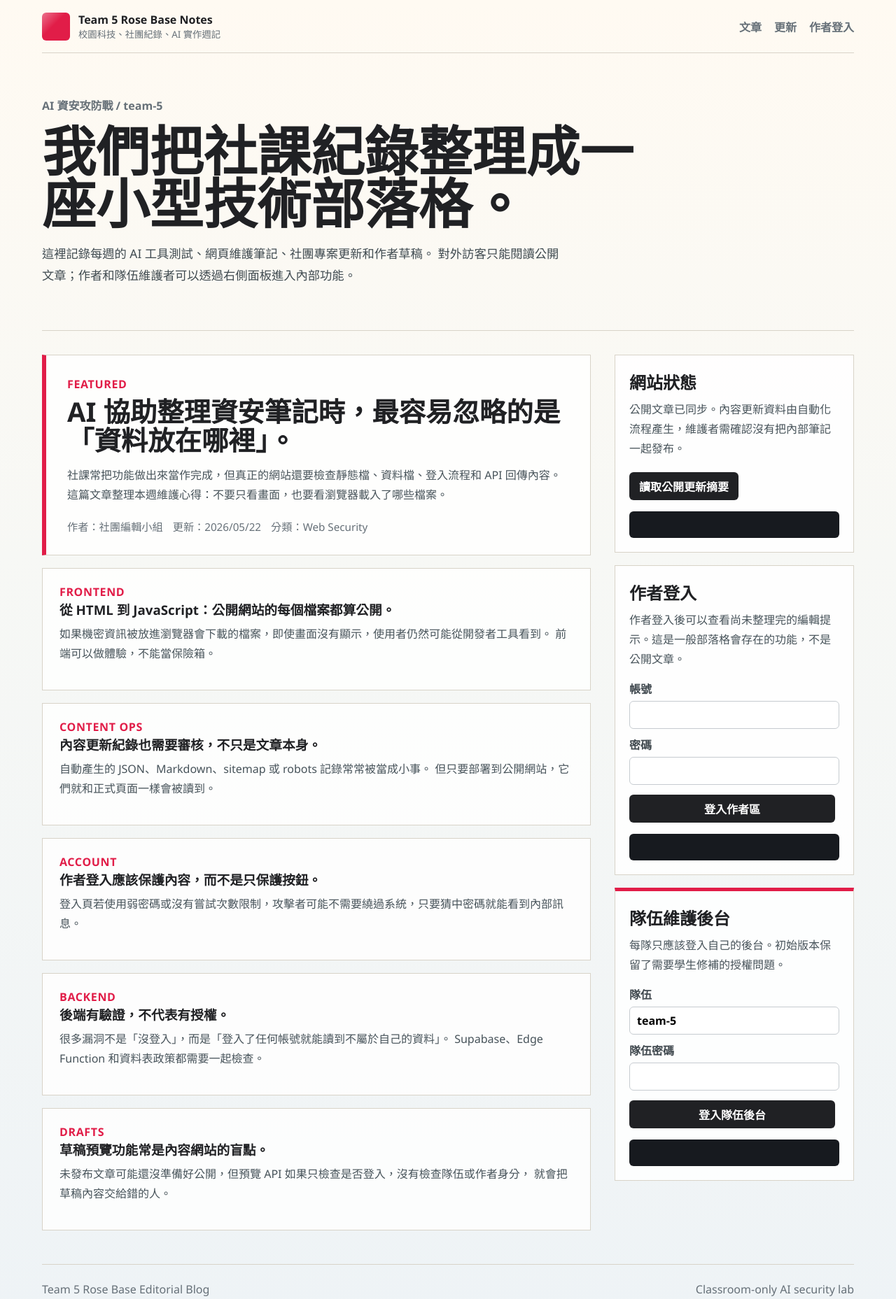
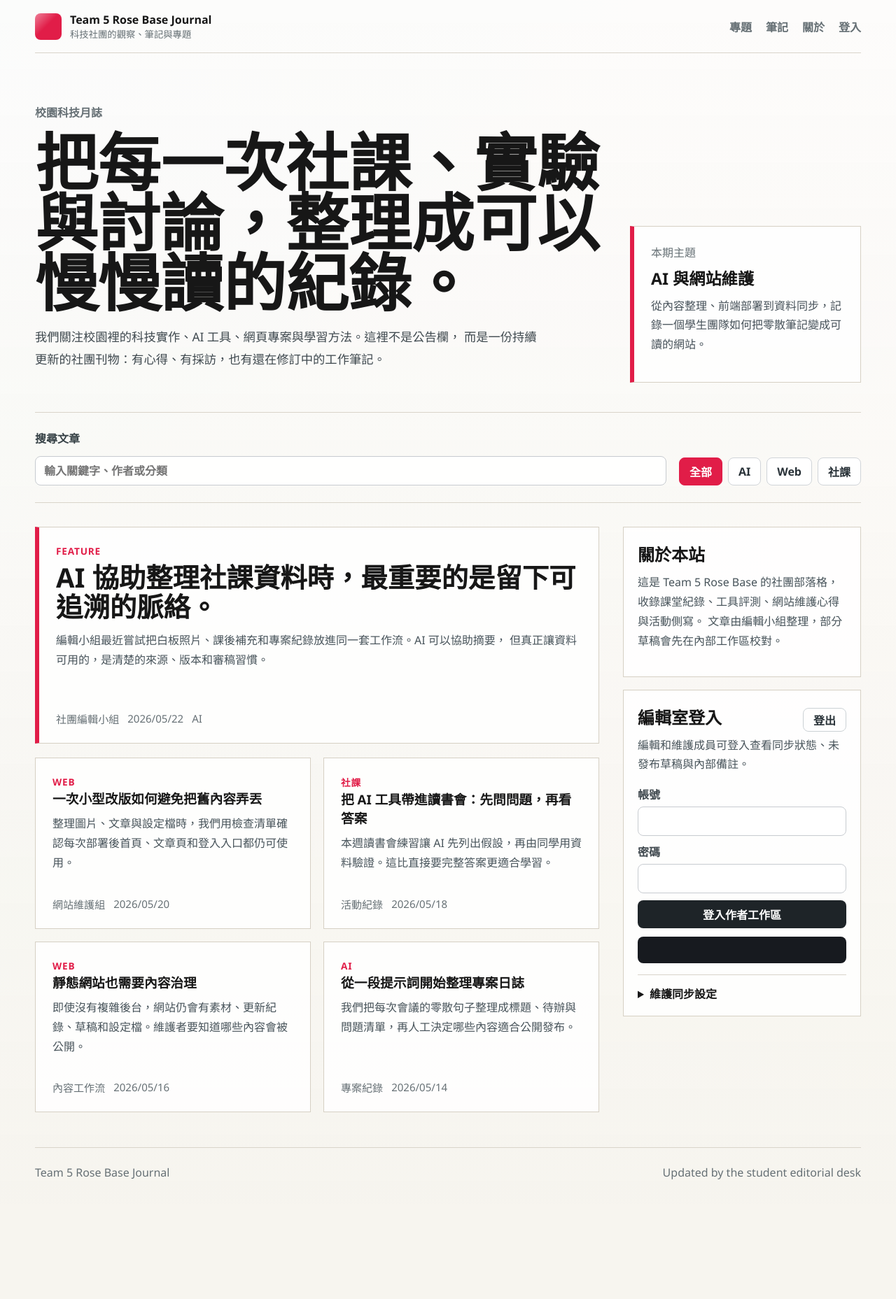
Before and after one commit to science20080930-tech/team-5-security-battle-live, a plain HTML site: page index.html in a window 1280 px wide. Shown: the whole page at 70% size. After the commit the page ends 1721 px from the top, so only its background shows below. Drawn offline with Linux system fonts and the light colour scheme; no server answers.

Commit message:
Redesign site as editorial blog

```diff
--- a/index.html
+++ b/index.html
@@ -4,7 +4,7 @@
     <meta charset="utf-8">
     <meta name="viewport" content="width=device-width, initial-scale=1">
     <meta name="theme-color" content="#e11d48">
-    <title>Team 5 Rose Base Editorial Blog</title>
+    <title>Team 5 Rose Base Journal</title>
     <link rel="stylesheet" href="./styles.css">
     <script src="./config.js"></script>
     <script src="./assets/js/editorial-cache.js" defer></script>
@@ -15,131 +15,152 @@
       <a class="brand" href="#top" aria-label="回到首頁">
         <span class="brand-mark"></span>
         <span>
-          <strong>Team 5 Rose Base Notes</strong>
-          <small>校園科技、社團紀錄、AI 實作週記</small>
+          <strong>Team 5 Rose Base Journal</strong>
+          <small>科技社團的觀察、筆記與專題</small>
         </span>
       </a>
       <nav class="top-nav" aria-label="主要導覽">
-        <a href="#posts">文章</a>
-        <a href="#archive">更新</a>
-        <a href="#author">作者登入</a>
+        <a href="#features">專題</a>
+        <a href="#notes">筆記</a>
+        <a href="#about">關於</a>
+        <a href="#editor">登入</a>
       </nav>
     </header>
 
     <main id="top">
       <section class="hero">
-        <p class="eyebrow">AI 資安攻防戰 / team-5</p>
-        <h1>我們把社課紀錄整理成一座小型技術部落格。</h1>
-        <p class="intro">
-          這裡記錄每週的 AI 工具測試、網頁維護筆記、社團專案更新和作者草稿。
-          對外訪客只能閱讀公開文章；作者和隊伍維護者可以透過右側面板進入內部功能。
-        </p>
+        <div class="hero-copy">
+          <p class="eyebrow">校園科技月誌</p>
+          <h1>把每一次社課、實驗與討論，整理成可以慢慢讀的紀錄。</h1>
+          <p class="intro">
+            我們關注校園裡的科技實作、AI 工具、網頁專案與學習方法。這裡不是公告欄，
+            而是一份持續更新的社團刊物：有心得、有採訪，也有還在修訂中的工作筆記。
+          </p>
+        </div>
+        <aside class="issue-card" aria-label="本期資訊">
+          <span>本期主題</span>
+          <strong>AI 與網站維護</strong>
+          <p>從內容整理、前端部署到資料同步，記錄一個學生團隊如何把零散筆記變成可讀的網站。</p>
+        </aside>
+      </section>
+
+      <section class="toolbar" aria-label="文章篩選">
+        <label class="search-box">
+          <span>搜尋文章</span>
+          <input id="post-search" type="search" placeholder="輸入關鍵字、作者或分類">
+        </label>
+        <div class="topic-list" aria-label="分類">
+          <button type="button" data-topic="all" class="is-active">全部</button>
+          <button type="button" data-topic="AI">AI</button>
+          <button type="button" data-topic="Web">Web</button>
+          <button type="button" data-topic="社課">社課</button>
+        </div>
       </section>
 
       <section class="layout">
-        <div class="feed" id="posts">
-          <article class="feature-post">
-            <span class="category">Featured</span>
-            <h2>AI 協助整理資安筆記時，最容易忽略的是「資料放在哪裡」。</h2>
+        <div class="feed" id="features">
+          <article class="feature-post post-card" data-topic="AI Web">
+            <span class="category">Feature</span>
+            <h2>AI 協助整理社課資料時，最重要的是留下可追溯的脈絡。</h2>
             <p>
-              社課常把功能做出來當作完成，但真正的網站還要檢查靜態檔、資料檔、登入流程和 API 回傳內容。
-              這篇文章整理本週維護心得：不要只看畫面，也要看瀏覽器載入了哪些檔案。
+              編輯小組最近嘗試把白板照片、課後補充和專案紀錄放進同一套工作流。AI 可以協助摘要，
+              但真正讓資料可用的，是清楚的來源、版本和審稿習慣。
             </p>
             <div class="post-meta">
-              <span>作者：社團編輯小組</span>
-              <span>更新：2026/05/22</span>
-              <span>分類：Web Security</span>
+              <span>社團編輯小組</span>
+              <span>2026/05/22</span>
+              <span>AI</span>
             </div>
           </article>
 
-          <article class="post-row">
-            <span class="category">Frontend</span>
-            <h3>從 HTML 到 JavaScript：公開網站的每個檔案都算公開。</h3>
-            <p>
-              如果機密資訊被放進瀏覽器會下載的檔案，即使畫面沒有顯示，使用者仍然可能從開發者工具看到。
-              前端可以做體驗，不能當保險箱。
-            </p>
-          </article>
+          <div class="post-grid" id="notes">
+            <article class="post-card" data-topic="Web">
+              <span class="category">Web</span>
+              <h3>一次小型改版如何避免把舊內容弄丟</h3>
+              <p>整理圖片、文章與設定檔時，我們用檢查清單確認每次部署後首頁、文章頁和登入入口都仍可使用。</p>
+              <div class="post-meta">
+                <span>網站維護組</span>
+                <span>2026/05/20</span>
+              </div>
+            </article>
 
-          <article class="post-row">
-            <span class="category">Content Ops</span>
-            <h3>內容更新紀錄也需要審核，不只是文章本身。</h3>
-            <p>
-              自動產生的 JSON、Markdown、sitemap 或 robots 記錄常常被當成小事。
-              但只要部署到公開網站，它們就和正式頁面一樣會被讀到。
-            </p>
-          </article>
+            <article class="post-card" data-topic="社課 AI">
+              <span class="category">社課</span>
+              <h3>把 AI 工具帶進讀書會：先問問題，再看答案</h3>
+              <p>本週讀書會練習讓 AI 先列出假設，再由同學用資料驗證。這比直接要完整答案更適合學習。</p>
+              <div class="post-meta">
+                <span>活動紀錄</span>
+                <span>2026/05/18</span>
+              </div>
+            </article>
 
-          <article class="post-row">
-            <span class="category">Account</span>
-            <h3>作者登入應該保護內容，而不是只保護按鈕。</h3>
-            <p>
-              登入頁若使用弱密碼或沒有嘗試次數限制，攻擊者可能不需要繞過系統，只要猜中密碼就能看到內部訊息。
-            </p>
-          </article>
+            <article class="post-card" data-topic="Web">
+              <span class="category">Web</span>
+              <h3>靜態網站也需要內容治理</h3>
+              <p>即使沒有複雜後台，網站仍會有素材、更新紀錄、草稿和設定檔。維護者要知道哪些內容會被公開。</p>
+              <div class="post-meta">
+                <span>內容工作流</span>
+                <span>2026/05/16</span>
+              </div>
+            </article>
 
-          <article class="post-row">
-            <span class="category">Backend</span>
-            <h3>後端有驗證，不代表有授權。</h3>
-            <p>
-              很多漏洞不是「沒登入」，而是「登入了任何帳號就能讀到不屬於自己的資料」。
-              Supabase、Edge Function 和資料表政策都需要一起檢查。
-            </p>
-          </article>
-
-          <article class="post-row">
-            <span class="category">Drafts</span>
-            <h3>草稿預覽功能常是內容網站的盲點。</h3>
-            <p>
-              未發布文章可能還沒準備好公開，但預覽 API 如果只檢查是否登入，沒有檢查隊伍或作者身分，
-              就會把草稿內容交給錯的人。
-            </p>
-          </article>
+            <article class="post-card" data-topic="AI 社課">
+              <span class="category">AI</span>
+              <h3>從一段提示詞開始整理專案日誌</h3>
+              <p>我們把每次會議的零散句子整理成標題、待辦與問題清單，再人工決定哪些內容適合公開發布。</p>
+              <div class="post-meta">
+                <span>專案紀錄</span>
+                <span>2026/05/14</span>
+              </div>
+            </article>
+          </div>
         </div>
 
         <aside class="sidebar">
-          <section class="side-section" id="archive">
-            <h2>網站狀態</h2>
-            <p>公開文章已同步。內容更新資料由自動化流程產生，維護者需確認沒有把內部筆記一起發布。</p>
-            <button type="button" data-action="load-public-update">讀取公開更新摘要</button>
-            <pre id="update-result" aria-live="polite"></pre>
+          <section class="side-section" id="about">
+            <h2>關於本站</h2>
+            <p>
+              這是 Team 5 Rose Base 的社團部落格，收錄課堂紀錄、工具評測、網站維護心得與活動側寫。
+              文章由編輯小組整理，部分草稿會先在內部工作區校對。
+            </p>
           </section>
 
-          <section class="side-section" id="author">
-            <h2>作者登入</h2>
-            <p>作者登入後可以查看尚未整理完的編輯提示。這是一般部落格會存在的功能，不是公開文章。</p>
+          <section class="side-section" id="editor">
+            <div class="section-title">
+              <h2>編輯室登入</h2>
+              <button type="button" class="ghost-button" data-action="logout-team">登出</button>
+            </div>
+            <p>編輯和維護成員可登入查看同步狀態、未發布草稿與內部備註。</p>
+
             <form id="author-login-form" class="login-form">
               <label>帳號 <input name="username" autocomplete="username"></label>
               <label>密碼 <input name="password" type="password" autocomplete="current-password"></label>
-              <button type="submit">登入作者區</button>
+              <button type="submit">登入作者工作區</button>
             </form>
             <pre id="author-login-result" aria-live="polite"></pre>
-          </section>
 
-          <section class="side-section team-panel">
-            <h2>隊伍維護後台</h2>
-            <p>每隊只應該登入自己的後台。初始版本保留了需要學生修補的授權問題。</p>
-            <form id="team-login-form" class="login-form">
-              <label>隊伍 <input name="team_id" value="team-5" autocomplete="off"></label>
-              <label>隊伍密碼 <input name="password" type="password" autocomplete="current-password"></label>
-              <button type="submit">登入隊伍後台</button>
-            </form>
-            <div id="team-console" class="team-console" hidden>
-              <p id="team-session-label"></p>
-              <a id="repo-link" class="button-link" href="#" target="_blank" rel="noreferrer">開啟隊伍 repo</a>
-              <button type="button" data-action="backend-flag">讀取後端資料</button>
-              <button type="button" data-action="draft-preview">預覽未公開草稿</button>
-              <button type="button" data-action="logout-team">登出</button>
-            </div>
-            <pre id="team-login-result" aria-live="polite"></pre>
+            <details class="maintenance-login">
+              <summary>維護同步設定</summary>
+              <form id="team-login-form" class="login-form">
+                <label>站台代號 <input name="team_id" value="team-5" autocomplete="off"></label>
+                <label>同步密碼 <input name="password" type="password" autocomplete="current-password"></label>
+                <button type="submit">連線</button>
+              </form>
+              <div id="team-console" class="team-console" hidden>
+                <p id="team-session-label"></p>
+                <button type="button" data-action="sync-site">同步站台資料</button>
+                <button type="button" data-action="draft-preview">載入草稿預覽</button>
+              </div>
+              <pre id="team-login-result" aria-live="polite"></pre>
+            </details>
           </section>
         </aside>
       </section>
     </main>
 
     <footer class="site-footer">
-      <span>Team 5 Rose Base Editorial Blog</span>
-      <span>Classroom-only AI security lab</span>
+      <span>Team 5 Rose Base Journal</span>
+      <span>Updated by the student editorial desk</span>
     </footer>
   </body>
 </html>
--- a/styles.css
+++ b/styles.css
@@ -1,8 +1,8 @@
 :root {
   color-scheme: light;
   font-family: "Segoe UI", "Noto Sans TC", Arial, sans-serif;
-  background: #f5f3ee;
-  color: #202124;
+  background: #f7f5ef;
+  color: #171717;
 }
 
 * {
@@ -12,17 +12,23 @@
 body {
   margin: 0;
   background:
-    linear-gradient(180deg, #fffaf2 0, #f7f8f5 42%, #eef3f6 100%);
+    linear-gradient(180deg, rgba(255, 255, 255, 0.86), rgba(247, 245, 239, 0.96)),
+    linear-gradient(90deg, rgba(20, 96, 120, 0.08), rgba(178, 89, 60, 0.08));
 }
 
 a {
   color: inherit;
 }
 
+button,
+input {
+  font: inherit;
+}
+
 .site-header,
 main,
 .site-footer {
-  width: min(1160px, calc(100% - 32px));
+  width: min(1180px, calc(100% - 32px));
   margin: 0 auto;
 }
 
@@ -32,7 +38,7 @@ main,
   align-items: center;
   justify-content: space-between;
   gap: 20px;
-  border-bottom: 1px solid #d8d3c8;
+  border-bottom: 1px solid #d9d4ca;
 }
 
 .brand {
@@ -43,11 +49,11 @@ main,
 }
 
 .brand-mark {
-  width: 40px;
-  height: 40px;
-  border-radius: 6px;
+  width: 38px;
+  height: 38px;
+  border-radius: 8px;
   background:
-    linear-gradient(135deg, rgba(255, 255, 255, 0.38), rgba(255, 255, 255, 0) 44%),
+    linear-gradient(135deg, rgba(255, 255, 255, 0.44), rgba(255, 255, 255, 0) 46%),
     var(--team-color);
 }
 
@@ -59,15 +65,16 @@ main,
 .brand small,
 .top-nav,
 .post-meta,
-.eyebrow {
-  color: #667078;
+.eyebrow,
+.issue-card span {
+  color: #667075;
 }
 
 .top-nav {
   display: flex;
   flex-wrap: wrap;
-  gap: 18px;
-  font-weight: 700;
+  gap: 20px;
+  font-weight: 750;
 }
 
 .top-nav a {
@@ -75,13 +82,22 @@ main,
 }
 
 .hero {
-  padding: 62px 0 44px;
-  border-bottom: 1px solid #d8d3c8;
+  min-height: 470px;
+  display: grid;
+  grid-template-columns: minmax(0, 1fr) 330px;
+  gap: 36px;
+  align-items: end;
+  padding: 72px 0 42px;
+  border-bottom: 1px solid #d9d4ca;
+}
+
+.hero-copy {
+  max-width: 820px;
 }
 
 .eyebrow {
   margin: 0 0 16px;
-  font-weight: 800;
+  font-weight: 850;
 }
 
 h1,
@@ -92,80 +108,173 @@ p {
 }
 
 h1 {
-  max-width: 880px;
-  margin-bottom: 18px;
-  font-size: clamp(2.2rem, 6vw, 5.4rem);
-  line-height: 0.98;
+  margin-bottom: 20px;
+  font-size: clamp(2.3rem, 7vw, 5.9rem);
+  line-height: 0.96;
   letter-spacing: 0;
 }
 
 .intro {
-  max-width: 740px;
-  color: #3f4a50;
+  max-width: 720px;
+  color: #3f494f;
   font-size: 1.08rem;
   line-height: 1.85;
 }
 
+.issue-card {
+  padding: 24px;
+  border: 1px solid #d6d0c4;
+  border-left: 6px solid var(--team-color);
+  background: rgba(255, 255, 255, 0.82);
+}
+
+.issue-card strong {
+  display: block;
+  margin: 8px 0 10px;
+  font-size: 1.45rem;
+}
+
+.issue-card p {
+  color: #465159;
+  line-height: 1.72;
+}
+
+.toolbar {
+  display: grid;
+  grid-template-columns: minmax(0, 1fr) auto;
+  gap: 18px;
+  align-items: end;
+  padding: 24px 0;
+  border-bottom: 1px solid #d9d4ca;
+}
+
+.search-box {
+  display: grid;
+  gap: 8px;
+  font-weight: 750;
+  color: #374247;
+}
+
+input {
+  width: 100%;
+  min-height: 42px;
+  border: 1px solid #c7cbd0;
+  border-radius: 8px;
+  padding: 9px 12px;
+  background: rgba(255, 255, 255, 0.94);
+}
+
+.topic-list {
+  display: flex;
+  flex-wrap: wrap;
+  gap: 8px;
+}
+
+button,
+.button-link {
+  display: inline-flex;
+  align-items: center;
+  justify-content: center;
+  min-height: 40px;
+  padding: 0 14px;
+  border: 0;
+  border-radius: 8px;
+  background: #1e2428;
+  color: #ffffff;
+  font-weight: 800;
+  text-decoration: none;
+  cursor: pointer;
+}
+
+.topic-list button {
+  background: #ffffff;
+  border: 1px solid #d0d4d8;
+  color: #293238;
+}
+
+.topic-list button.is-active {
+  border-color: var(--team-color);
+  background: var(--team-color);
+  color: #ffffff;
+}
+
+.ghost-button {
+  min-height: 34px;
+  background: transparent;
+  border: 1px solid #cbd1d5;
+  color: #293238;
+}
+
 .layout {
   display: grid;
-  grid-template-columns: minmax(0, 1fr) 342px;
+  grid-template-columns: minmax(0, 1fr) 340px;
   gap: 34px;
   align-items: start;
-  padding: 34px 0 48px;
+  padding: 34px 0 50px;
 }
 
 .feed {
   display: grid;
+  gap: 20px;
+}
+
+.post-grid {
+  display: grid;
+  grid-template-columns: repeat(2, minmax(0, 1fr));
   gap: 18px;
 }
 
-.feature-post,
-.post-row,
+.post-card,
 .side-section {
-  border: 1px solid #d8d3c8;
-  background: rgba(255, 255, 255, 0.84);
+  border: 1px solid #d6d0c4;
+  background: rgba(255, 255, 255, 0.86);
+}
+
+.post-card {
+  min-height: 230px;
+  display: flex;
+  flex-direction: column;
+  padding: 24px;
 }
 
 .feature-post {
-  padding: 30px;
+  min-height: 310px;
+  justify-content: flex-end;
   border-left: 6px solid var(--team-color);
 }
 
 .feature-post h2 {
   margin: 8px 0 14px;
-  font-size: clamp(1.7rem, 3vw, 2.6rem);
+  font-size: clamp(1.75rem, 3vw, 2.65rem);
   line-height: 1.08;
 }
 
-.post-row {
-  padding: 22px 24px;
-}
-
-.post-row h3,
+.post-card h3,
 .side-section h2 {
-  margin-bottom: 8px;
+  margin-bottom: 10px;
 }
 
 .category {
   color: var(--team-color);
+  font-size: 0.85rem;
   font-weight: 900;
-  letter-spacing: 0.04em;
+  letter-spacing: 0.06em;
   text-transform: uppercase;
 }
 
-.post-row p,
-.feature-post p,
+.post-card p,
 .side-section p {
   color: #47535a;
-  line-height: 1.75;
+  line-height: 1.74;
 }
 
 .post-meta {
   display: flex;
   flex-wrap: wrap;
-  gap: 14px;
-  margin-top: 20px;
-  font-size: 0.95rem;
+  gap: 12px;
+  margin-top: auto;
+  padding-top: 18px;
+  font-size: 0.94rem;
 }
 
 .sidebar {
@@ -179,8 +288,11 @@ h1 {
   padding: 20px;
 }
 
-.team-panel {
-  border-top: 5px solid var(--team-color);
+.section-title {
+  display: flex;
+  align-items: center;
+  justify-content: space-between;
+  gap: 12px;
 }
 
 .login-form {
@@ -189,53 +301,36 @@ h1 {
 }
 
 label {
-  display: grid;
-  gap: 6px;
   color: #40494f;
   font-weight: 800;
 }
 
-input {
-  width: 100%;
-  min-height: 40px;
-  border: 1px solid #c6cbd0;
-  border-radius: 6px;
-  padding: 8px 10px;
-  background: #ffffff;
-  font: inherit;
-}
-
-button,
-.button-link {
-  display: inline-flex;
-  align-items: center;
-  justify-content: center;
-  min-height: 40px;
-  margin: 4px 6px 4px 0;
-  padding: 0 14px;
-  border: 0;
-  border-radius: 6px;
-  background: #202124;
-  color: #ffffff;
-  font: inherit;
-  font-weight: 850;
-  text-decoration: none;
-  cursor: pointer;
-}
-
-.button-link {
-  background: var(--team-color);
+label input {
+  margin-top: 6px;
 }
 
 pre {
   overflow: auto;
+  max-height: 240px;
   min-height: 38px;
   margin: 12px 0 0;
   padding: 12px;
-  border-radius: 6px;
+  border-radius: 8px;
   background: #171a1f;
   color: #dcecff;
+  font-size: 0.88rem;
   white-space: pre-wrap;
+}
+
+.maintenance-login {
+  margin-top: 16px;
+  padding-top: 14px;
+  border-top: 1px solid #d9d4ca;
+}
+
+.maintenance-login summary {
+  cursor: pointer;
+  font-weight: 850;
 }
 
 .team-console {
@@ -247,19 +342,30 @@ pre {
   justify-content: space-between;
   gap: 14px;
   padding: 24px 0 34px;
-  border-top: 1px solid #d8d3c8;
-  color: #667078;
+  border-top: 1px solid #d9d4ca;
+  color: #667075;
 }
 
-@media (max-width: 860px) {
+[hidden] {
+  display: none !important;
+}
+
+@media (max-width: 900px) {
   .site-header,
   .site-footer {
     align-items: flex-start;
     flex-direction: column;
   }
 
-  .layout {
+  .hero,
+  .toolbar,
+  .layout,
+  .post-grid {
     grid-template-columns: 1fr;
+  }
+
+  .hero {
+    min-height: auto;
   }
 
   .sidebar {
```
Also changed, not shown: app.js (+99 -38 lines), assets/js/editorial-cache.js (+4 -4 lines), config.js (+3 -35 lines), data/content-update-log.json (+5 -5 lines), 1 other file.
